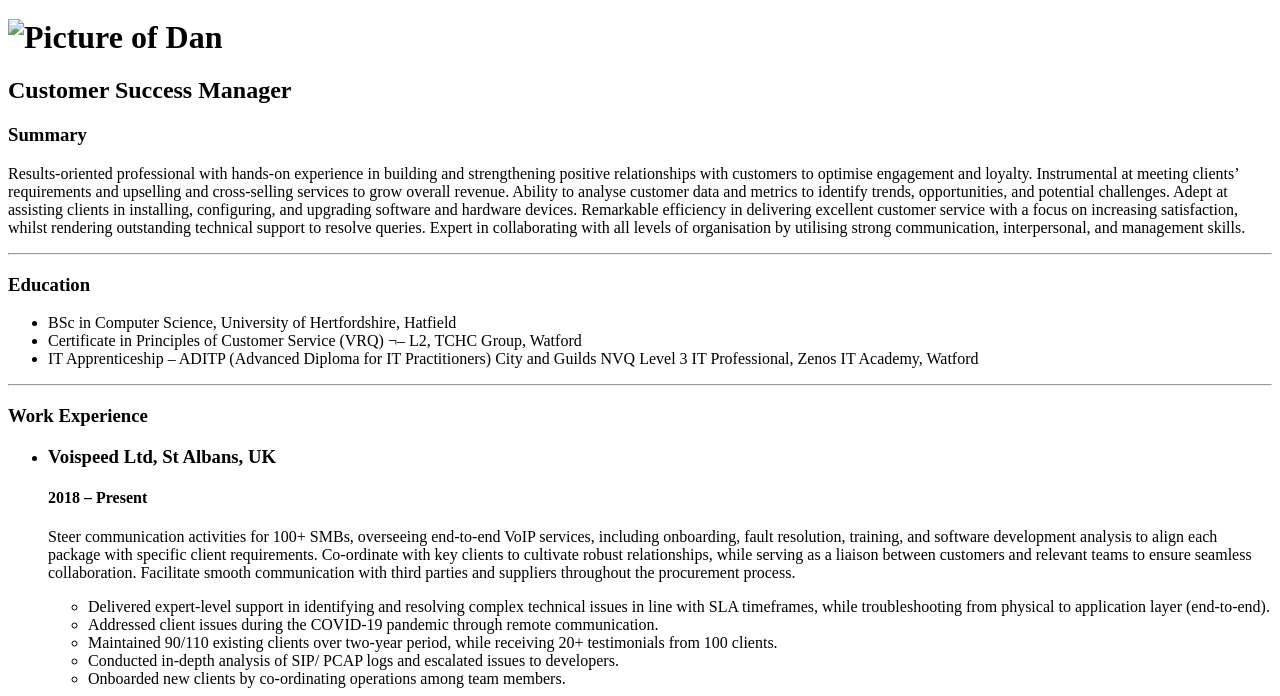
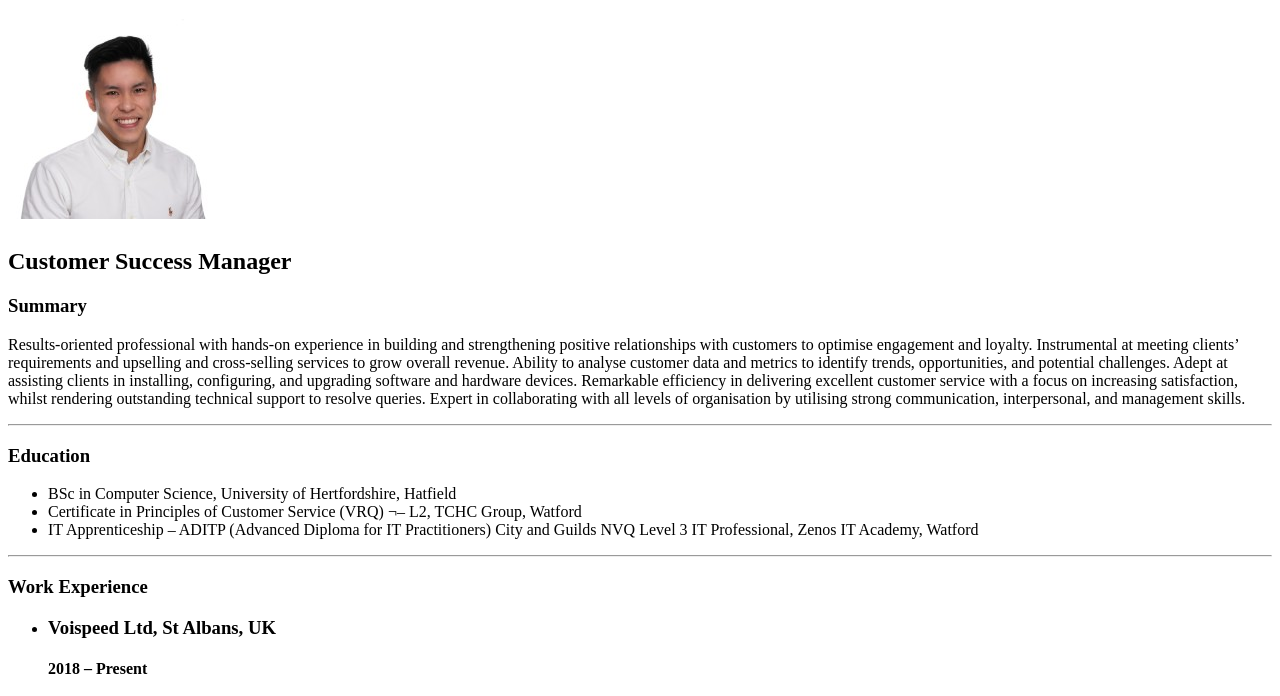
Before and after one commit to Dizzlefication/DanDavidResume, a plain HTML site: page index.html in a window 1280 px wide. Shown: the part 61-757 px from the top of the page. Drawn offline with Linux system fonts and the light colour scheme; the site is published under a folder, as on GitHub Pages, so addresses that start at the root find nothing.

Commit message:
Update index.html

```diff
--- a/index.html
+++ b/index.html
@@ -7,7 +7,7 @@
 
 	<body>
 		<h1>Daniel Alexander David Resume<h1>
-            <img src="/assets/images/my Image.png" height="200" alt="Picture of Dan">
+            <img src="./assets/images/my Image.png" height="200" alt="Picture of Dan">
         <h2>Customer Success Manager</h2>
         <h3>Summary</h3>
         <p>Results-oriented professional with hands-on experience in building and strengthening positive relationships with customers to optimise engagement and loyalty. Instrumental at meeting clients’ requirements and upselling and cross-selling services to grow overall revenue. Ability to analyse customer data and metrics to identify trends, opportunities, and potential challenges.  Adept at assisting clients in installing, configuring, and upgrading software and hardware devices. Remarkable efficiency in delivering excellent customer service with a focus on increasing satisfaction, whilst rendering outstanding technical support to resolve queries. Expert in collaborating with all levels of organisation by utilising strong communication, interpersonal, and management skills.</p>
```
